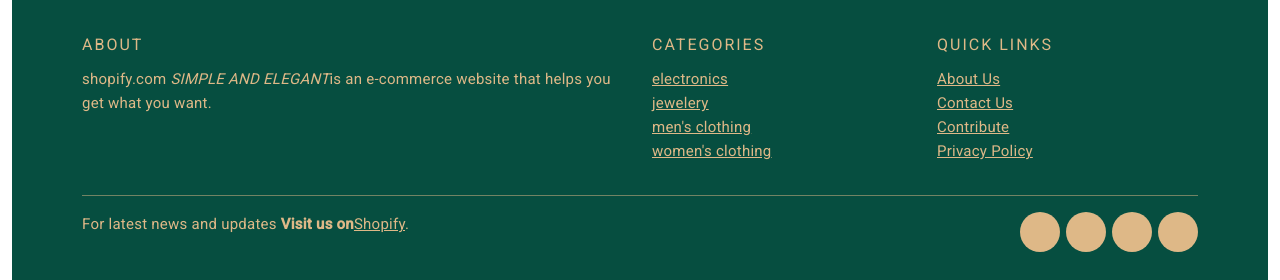
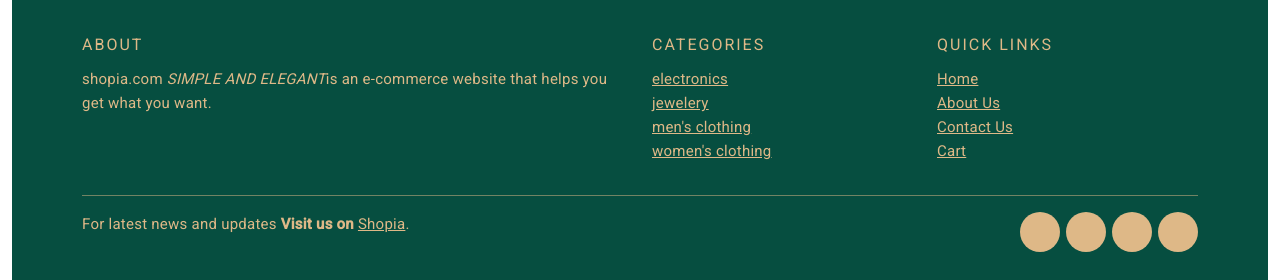
Before and after one commit to RehabSabryy/E-commerce-web, an Angular app: page /products in a window 1280 px wide. Shown: the part 982-1262 px from the top of the page. Built offline with nearby package versions, Linux system fonts and the light colour scheme; no server answers.

Commit message:
footer update

```diff
--- a/src/app/shared/footer/footer.component.html
+++ b/src/app/shared/footer/footer.component.html
@@ -20,7 +20,7 @@
       <div class="col-sm-12 col-md-6">
         <h6>About</h6>
         <p class="text-justify">
-          shopify.com <i>SIMPLE AND ELEGANT</i>is an e-commerce website that
+          shopia.com <i>SIMPLE AND ELEGANT</i>is an e-commerce website that
           helps you get what you want.
         </p>
       </div>
@@ -44,14 +44,10 @@
       <div class="col-xs-6 col-md-3">
         <h6>Quick Links</h6>
         <ul class="footer-links">
-          <li><a href="">About Us</a></li>
-          <li><a href="">Contact Us</a></li>
-          <li>
-            <a href="">Contribute</a>
-          </li>
-          <li>
-            <a href="">Privacy Policy</a>
-          </li>
+          <li><a href="/products">Home</a></li>
+          <li><a href="/about">About Us</a></li>
+          <li><a href="/contact">Contact Us</a></li>
+          <li><a href="/cart">Cart</a></li>
         </ul>
       </div>
     </div>
@@ -61,8 +57,8 @@
     <div class="row">
       <div class="col-md-8 col-sm-6 col-xs-12">
         <p class="copyright-text">
-          For latest news and updates<strong> Visit us on</strong>
-          <a href="#">Shopify</a>.
+          For latest news and updates<strong> Visit us on </strong>
+          <a href="#">Shopia</a>.
         </p>
       </div>
 
```
